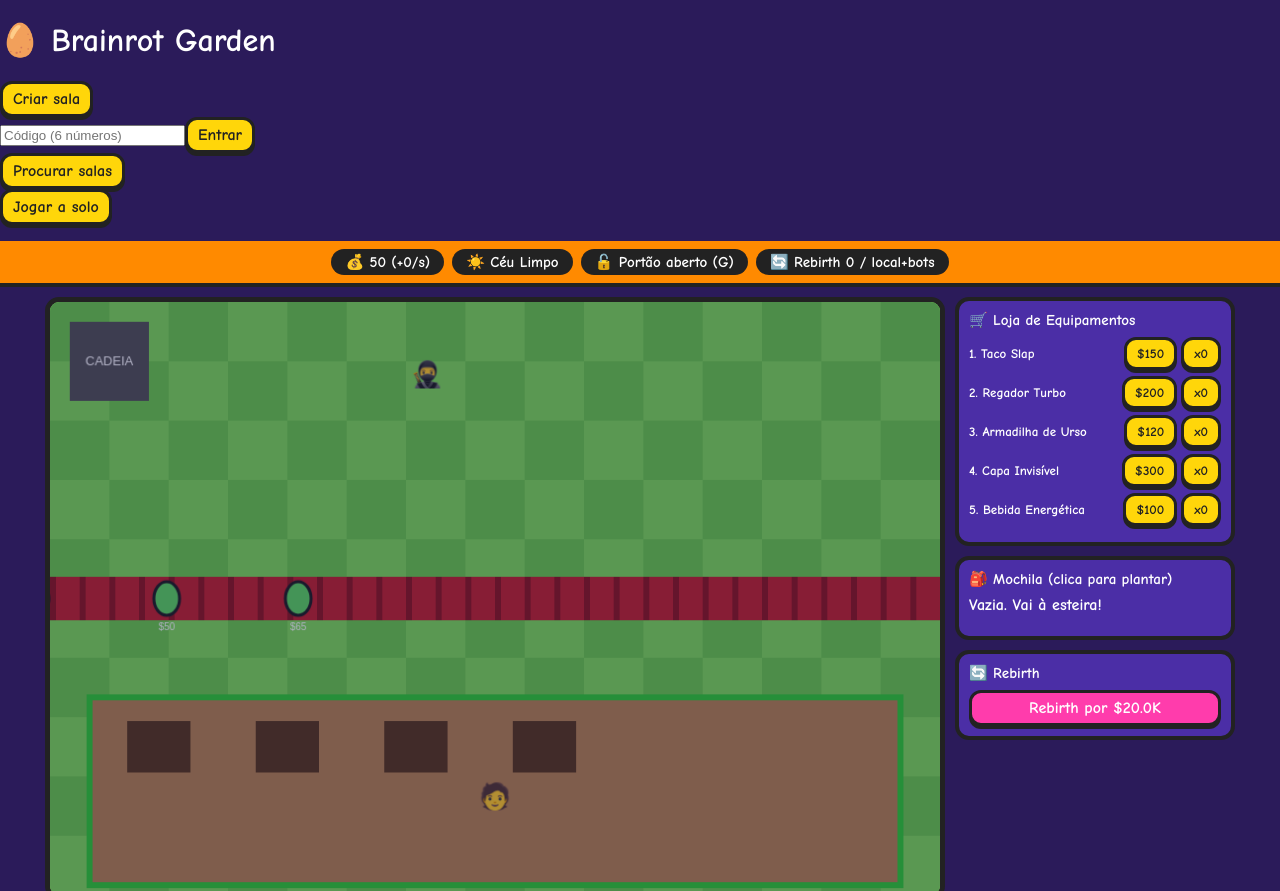
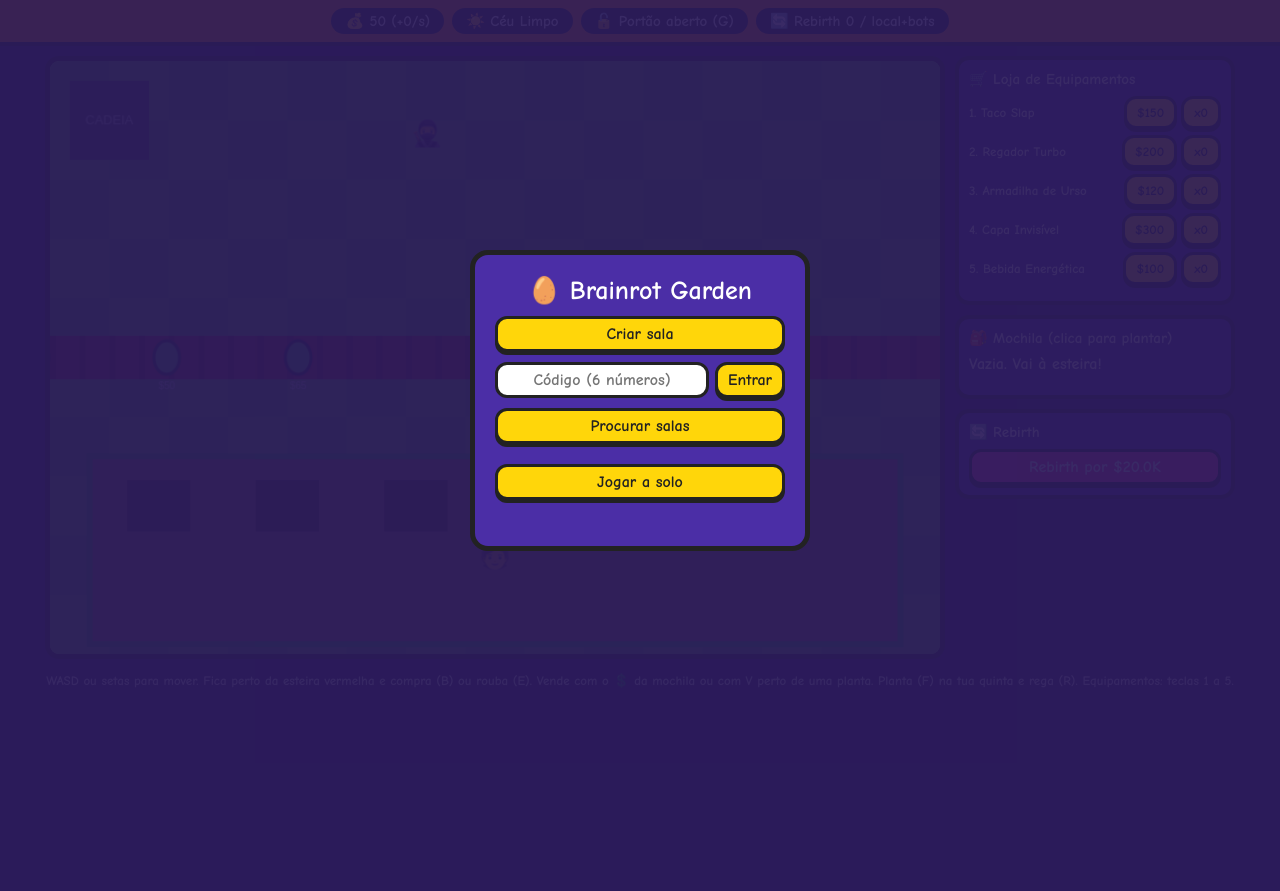
Before and after one commit to 1234gabiy-sketch/roube-um-semente-ovo-brainrot, a plain HTML site: page index.html in a window 1280 px wide. Shown: the top 891 px of the page. After the commit the page ends 800 px from the top, so only its background shows below. Drawn offline with Linux system fonts and the light colour scheme.

Commit message:
Add menu styles for layout and appearance

```diff
--- a/style.css
+++ b/style.css
@@ -23,3 +23,10 @@ button:active{transform:translateY(3px);box-shadow:none}
 #joy{display:none;position:absolute;left:10px;bottom:10px;width:110px;height:110px;border-radius:50%;background:#fff3;border:3px solid #fff8;touch-action:none}
 #knob{position:absolute;left:35px;top:35px;width:40px;height:40px;border-radius:50%;background:#fff}
 @media (pointer:coarse){#joy,#acts{display:flex}#help{display:none}}
+#menu{position:fixed;inset:0;z-index:9;background:#2b1b5aee;display:flex;align-items:center;justify-content:center}
+#menu .box{background:#4b2ea6;border:5px solid #222;border-radius:18px;padding:20px;display:flex;flex-direction:column;gap:10px;width:min(340px,92%);text-align:center}
+#menu h1{margin:0;font-size:26px}
+#menu .join{display:flex;gap:6px}
+#menu input{flex:1;min-width:0;font:inherit;padding:6px 10px;border:3px solid #222;border-radius:12px;text-align:center}
+#rooms{display:flex;flex-wrap:wrap;gap:6px;justify-content:center;font-size:13px}
+#mstat{margin:0;font-size:13px;min-height:16px}
```
